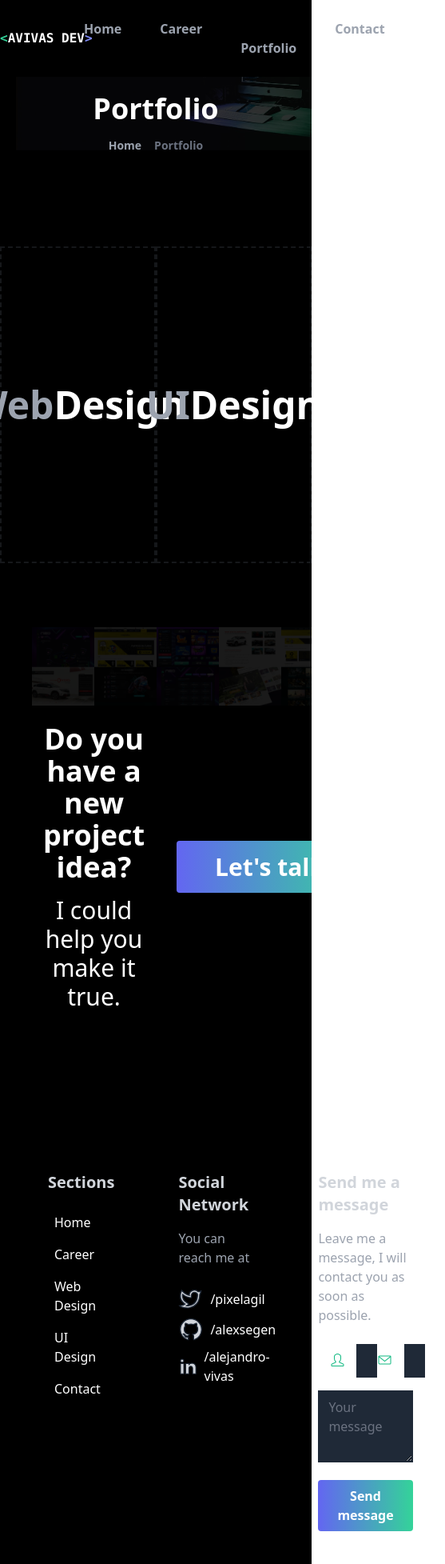
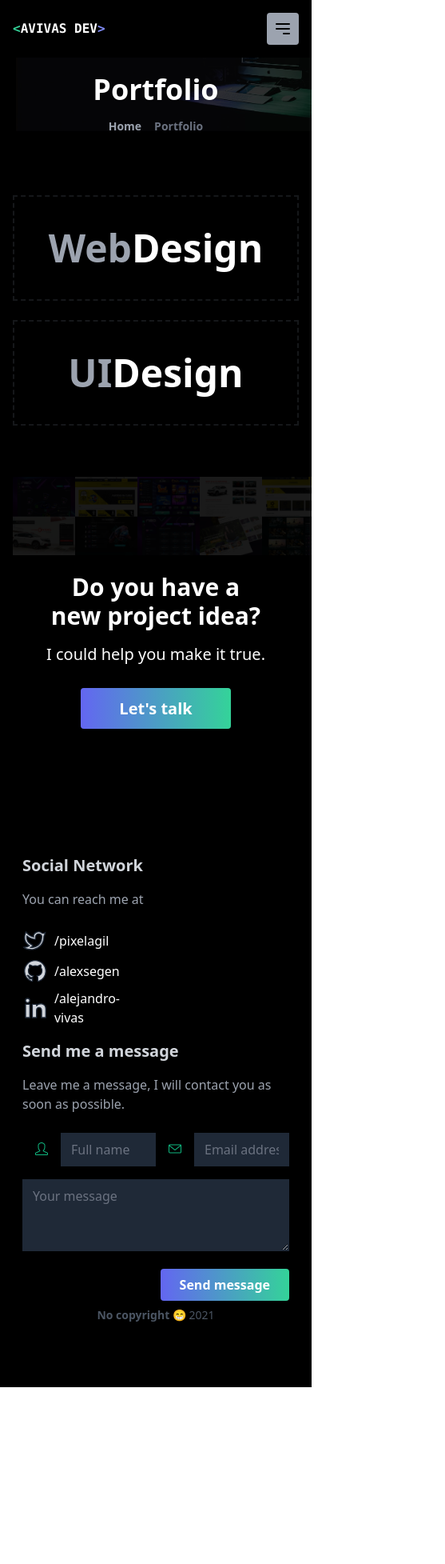
Before and after one commit to AlexSegen/nextjs-alexlab, a Next.js app: page /portfolio in a window 390 px wide. Shown: the top 1955 px of the page at 80% size, 557 px wide, since content can reach past the window. After the commit the page ends 1734 px from the top, so only its background shows below. Built offline with nearby package versions, Linux system fonts and the light colour scheme.

Commit message:
Responsive design

```diff
--- a/components/home/latest-works.jsx
+++ b/components/home/latest-works.jsx
@@ -23,15 +23,18 @@ const ProjectCarousel = () => {
         <section className="flex items-center justify-center w-full min-h-screen py-8 text-white bg-black">
             <div className="container mx-auto">
                 <div className="px-4">
-                    <h2 className="mb-5 text-5xl font-bold text-center">Recent Projects</h2>
+                    <h2 className="mb-5 text-3xl font-bold text-center md:text-5xl">Recent Projects</h2>
 
-                    <Slider {...settings}>
+                    <div className="px-4 md:px-0">
+                        <Slider {...settings}>
 
-                        {
-                            projects.map(project => <Slide key={project.id} project={project}/>)
-                        }
+                            {
+                                projects.map(project => <Slide key={project.id} project={project}/>)
+                            }
 
-                    </Slider>
+                        </Slider>
+                    </div>
+
 
                 </div>
             </div>
@@ -44,7 +47,7 @@ export default ProjectCarousel;
 export function Slide({ project }) {
     return (
         <div className="grid grid-cols-12">
-            <div className="col-span-4 p-4">
+            <div className="col-span-12 p-4 md:col-span-4">
                 <div className="p-10">
                     <h4 className="mt-10 mb-1 text-4xl font-bold">{project.title}</h4>
                     <p className="mb-10 text-xl font-semibold text-gray-500">{project.category}</p>
@@ -52,6 +55,9 @@ export function Slide({ project }) {
                     <p className="mb-10 text-gray-400">
                         {project.description}
                     </p>
+
+                    <img className="block mx-auto my-8" src={project.media.img} alt={project.title}/>
+
                     <div>
                         <Link href={`/portfolio/details/${project.id}`}>
                             <a className="block mb-4 mr-2 text-lg is-primary button">Project details</a>
@@ -64,7 +70,7 @@ export function Slide({ project }) {
 
             </div>
 
-            <div className="col-span-8 p-4">
+            <div className="hidden col-span-12 p-4 md:block md:col-span-8">
                 <div className="p-8">
                     <img src={project.media.img} alt={project.title}/>
                 </div>
--- a/components/project/index.jsx
+++ b/components/project/index.jsx
@@ -18,10 +18,10 @@ const CheckIcon  = () => <svg className="inline w-6 h-6 mr-2 text-green-400" fil
 const ProjectDetails = ({ project }) => {
 
     return (
-        <div className="grid grid-cols-12">
+        <div className="block grid-cols-12 md:grid">
             <div className="col-span-4 p-4">
                 <div className="p-10">
-                    <h4 className="mt-10 mb-1 text-4xl font-bold">{project.title}</h4>
+                    <h4 className="mt-10 mb-1 text-3xl font-bold md:text-4xl">{project.title}</h4>
                     <p className="mb-10 text-xl font-semibold text-gray-500">{project.category}</p>
 
                     <p className="mb-10 text-gray-400">
@@ -77,8 +77,8 @@ const ProjectDetails = ({ project }) => {
 
             </div>
 
-            <div className="col-span-8 p-4">
-                <div className="p-8">
+            <div className="col-span-8 p-2 md:p-4">
+                <div className="p-2 md:p-8">
 
                     <Slider {...settings}>
 
--- a/components/shared/contact-bar.jsx
+++ b/components/shared/contact-bar.jsx
@@ -5,21 +5,21 @@ const ContactBar = props => {
     const { btnText, contentText, contentSubText } = props;
 
     return (
-        <div className={`bg-black text-white relative  px-10 py-20 overflow-hidden `}>
-            <div className="flex items-center justify-center">
+        <div className={`bg-black text-white relative px-4 md:px-10 py-20 overflow-hidden `}>
+            <div className="items-center justify-center block md:flex">
                 <div className="relative z-20 w-full p-10 text-center">
-                    <h2 className="mb-4 text-4xl font-bold">{ contentText }</h2>
+                    <h2 className="mb-4 text-3xl font-bold md:text-4xl">{ contentText }</h2>
                     {
-                        contentSubText ? <p className="text-3xl">{ contentSubText }</p> : null
+                        contentSubText ? <p className="text-xl md:text-3xl">{ contentSubText }</p> : null
                     }
                 </div>
-                <div className="z-20 w-1/2">
+                <div className="z-20 text-center md:w-1/2">
                     <Link href="#contact">
-                        <a className="px-12 py-3 text-3xl button is-primary whitespace-nowrap">{ btnText }</a>
+                        <a className="px-12 py-3 text-xl md:text-3xl button is-primary whitespace-nowrap">{ btnText }</a>
                     </Link>
                 </div>
             </div>
-            <img className="absolute top-0 w-full opacity-10" src="/img/collage.jpg" alt=""/>
+            <img className="absolute top-0 object-fill w-full opacity-10" src="/img/collage.jpg" alt=""/>
         </div>
     )
 }
--- a/components/shared/footer.jsx
+++ b/components/shared/footer.jsx
@@ -5,9 +5,9 @@ import ContactForm from '../contact/ContactForm';
 const Footer = () => {
 
     return (
-        <footer id="contact" className={`px-5 py-10 bg-black relative`}>
-            <div className="container relative z-20 flex max-w-6xl mx-auto">
-                <div className="w-1/2 p-10">
+        <footer id="contact" className={`px-5 py-20 md:py-10 bg-black relative`}>
+            <div className="container relative z-20 grid max-w-6xl grid-cols-8 mx-auto md:flex">
+                <div className="hidden w-1/2 p-2 md:p-10 md:block ">
                     <h3 className="mb-4 text-xl font-semibold text-gray-300">Sections</h3>
 
                     <nav>
@@ -20,12 +20,12 @@ const Footer = () => {
 
 
                 </div>
-                <div className="w-1/2 p-10">
+                <div className="w-1/2 col-span-8 p-2 md:p-10">
                     <h3 className="mb-4 text-xl font-semibold text-gray-300">Social Network</h3>
                     <p className="mb-6 text-gray-400">You can reach me at</p>
                     <SocialList/>
                 </div>
-                <div className="w-full p-10">
+                <div className="w-full col-span-8 p-2 md:p-10">
                     <h3 className="mb-4 text-xl font-semibold text-gray-300">Send me a message</h3>
                     <p className="mb-6 text-gray-400">Leave me a message, I will contact you as soon as possible.</p>
                     <ContactForm/>
--- a/components/shared/header-alt.jsx
+++ b/components/shared/header-alt.jsx
@@ -1,5 +1,6 @@
 import Link from 'next/link'
 import { useState, useEffect } from "react"
+import { Menu, Transition } from '@headlessui/react';
 
 const Header = () => {
 
@@ -14,9 +15,9 @@ const Header = () => {
 
 
     return (
-        <header className={` w-full transition duration-150 ${scrollPosition > 400 ? 'bg-gray-900 fixed top-0 z-20':'bg-black'}`}>
+        <header className={` w-full transition duration-150 p-4 lg:p-0 ${scrollPosition > 400 ? 'bg-gray-900 fixed top-0 z-40':'bg-black'}`}>
             <div className="container w-full mx-auto">
-                <div className="flex items-center">
+                <div className="relative flex items-center justify-between w-full lg:justify-center">
                     <div className="w-40">
                         <Link href="/">
                             <a className="block font-mono font-semibold text-white uppercase whitespace-nowrap">
@@ -24,11 +25,29 @@ const Header = () => {
                             </a>
                         </Link>
                     </div>
-                    <div className="w-full">
-                        <nav className="flex justify-end w-full">
+                    <Menu as="div" className="md:hidden">
+                        {({open}) => (
+                            <>
+                                <Menu.Button className={`button lg:hidden focus:bg-green-400 hover:bg-green-400 ${open ? 'bg-green-400':'bg-gray-400'} text-black flex justify-center items-center p-0 w-10 h-10`}>
+                                    <svg className="w-6 h-6" fill="none" stroke="currentColor" viewBox="0 0 24 24" xmlns="http://www.w3.org/2000/svg"><path strokeLinecap="round" strokeLinejoin="round" strokeWidth={2} d="M4 6h16M4 12h16m-7 6h7" /></svg>
+                                </Menu.Button>
+
+                                <Menu.Items className="absolute z-40 w-full bg-gray-800 rounded md:relative lg:block md:bg-transparent md:-bottom-0 -bottom-80">
+                                    <nav className="justify-end block w-full md:flex">
+                                        <NavItem href="/">Home</NavItem>
+                                        <NavItem href="/career">Career</NavItem>
+                                        <NavItem href="/portfolio"><i className="hidden w-3 h-3 mr-2 bg-green-400 rounded-full opacity-75 md:inline-flex animate-ping"></i> Portfolio</NavItem>
+                                        <NavItem href="/#contact">Contact</NavItem>
+                                    </nav>
+                                </Menu.Items>
+                            </>
+                        )}
+                    </Menu>
+                    <div className="hidden w-full md:block">
+                        <nav className="justify-end block w-full md:flex">
                             <NavItem href="/">Home</NavItem>
                             <NavItem href="/career">Career</NavItem>
-                            <NavItem href="/portfolio"><i className="inline-flex w-3 h-3 mr-2 bg-green-400 rounded-full opacity-75 animate-ping"></i> Portfolio</NavItem>
+                            <NavItem href="/portfolio"><i className="hidden w-3 h-3 mr-2 bg-green-400 rounded-full opacity-75 md:inline-flex animate-ping"></i> Portfolio</NavItem>
                             <NavItem href="/#contact">Contact</NavItem>
                         </nav>
                     </div>
--- a/package.json
+++ b/package.json
@@ -10,6 +10,7 @@
   },
   "dependencies": {
     "@hapi/joi": "^17.1.1",
+    "@headlessui/react": "^1.0.0",
     "@tailwindcss/forms": "^0.3.2",
     "next": "10.1.3",
     "prismjs": "^1.23.0",
--- a/pages/portfolio/[catslug].jsx
+++ b/pages/portfolio/[catslug].jsx
@@ -52,7 +52,7 @@ const FilteredPortfolio = () => {
                 <img src="/img/coding_workspace.jpg" className="absolute top-0 w-full transform -translate-y-1/2 opacity-20" alt=""/>
             </div>
             <div className="container py-20 mx-auto text-gray-400">
-                <h2 className="mb-6 text-5xl font-bold text-white"><span className="text-gray-400 uppercase">{catslug}</span> Design</h2>
+                <h2 className="mb-6 text-4xl font-bold text-center text-white md:text-left md:text-5xl"><span className="text-gray-400 uppercase">{catslug}</span> Design</h2>
 
                 {
                     filtered.map(project => (
--- a/pages/portfolio/index.jsx
+++ b/pages/portfolio/index.jsx
@@ -17,16 +17,16 @@ const Portfolio = () => {
                 </div>
                 <img src="/img/coding_workspace.jpg" className="absolute top-0 w-full transform -translate-y-1/2 opacity-20" alt=""/>
             </div>
-            <div className="container grid grid-cols-10 py-20 mx-auto text-gray-400">
+            <div className="container grid-cols-10 px-4 py-10 mx-auto text-gray-400 md:py-20 md:px-10 md:grid">
 
                 <Link href="/portfolio/web">
-                    <a  className="flex items-center justify-center w-full min-h-full col-span-5 py-40 mb-6 text-5xl font-bold text-center text-white border-2 border-gray-500 border-dashed border-opacity-20 hover:bg-gray-900">
+                    <a  className="flex items-center justify-center w-full min-h-full col-span-5 py-10 mb-6 text-5xl font-bold text-center text-white border-2 border-gray-500 border-dashed md:py-40 border-opacity-20 hover:bg-gray-900">
                         <span className="text-gray-400">Web</span> Design
                     </a>
                 </Link>
 
                 <Link href="/portfolio/ui" >
-                    <a  className="flex items-center justify-center w-full min-h-full col-span-5 py-40 mb-6 text-5xl font-bold text-center text-white border-2 border-gray-500 border-dashed border-opacity-20 hover:bg-gray-900">
+                    <a  className="flex items-center justify-center w-full min-h-full col-span-5 py-10 mb-6 text-5xl font-bold text-center text-white border-2 border-gray-500 border-dashed md:py-40 border-opacity-20 hover:bg-gray-900">
                         <span className="text-gray-400">UI</span> Design
                     </a>
                 </Link>
```
Also changed, not shown: components/home/about.jsx (+7 -4 lines), components/home/hero.jsx (+11 -11 lines), 2 other files (tests, documents, lock files or other folders).
